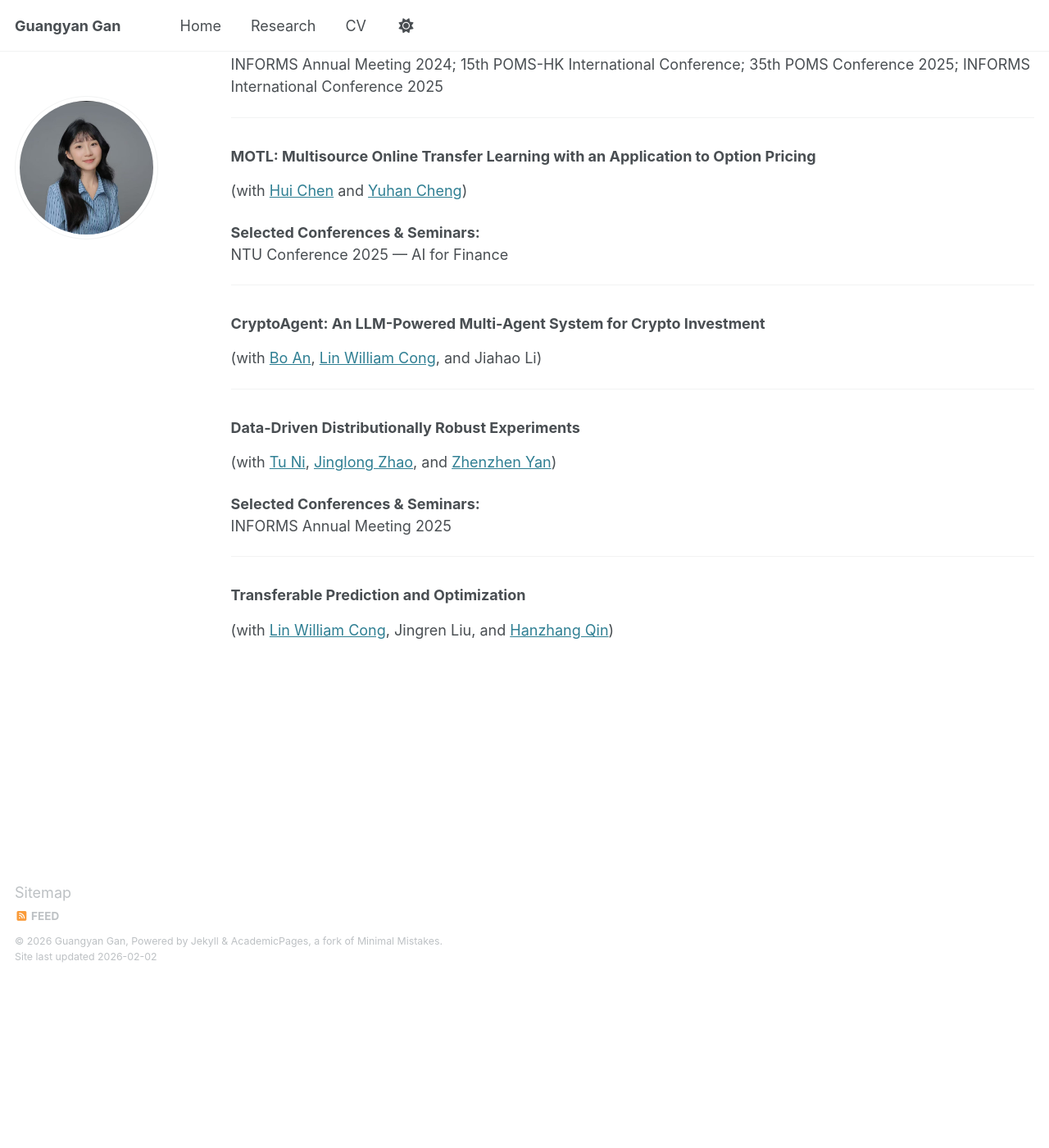
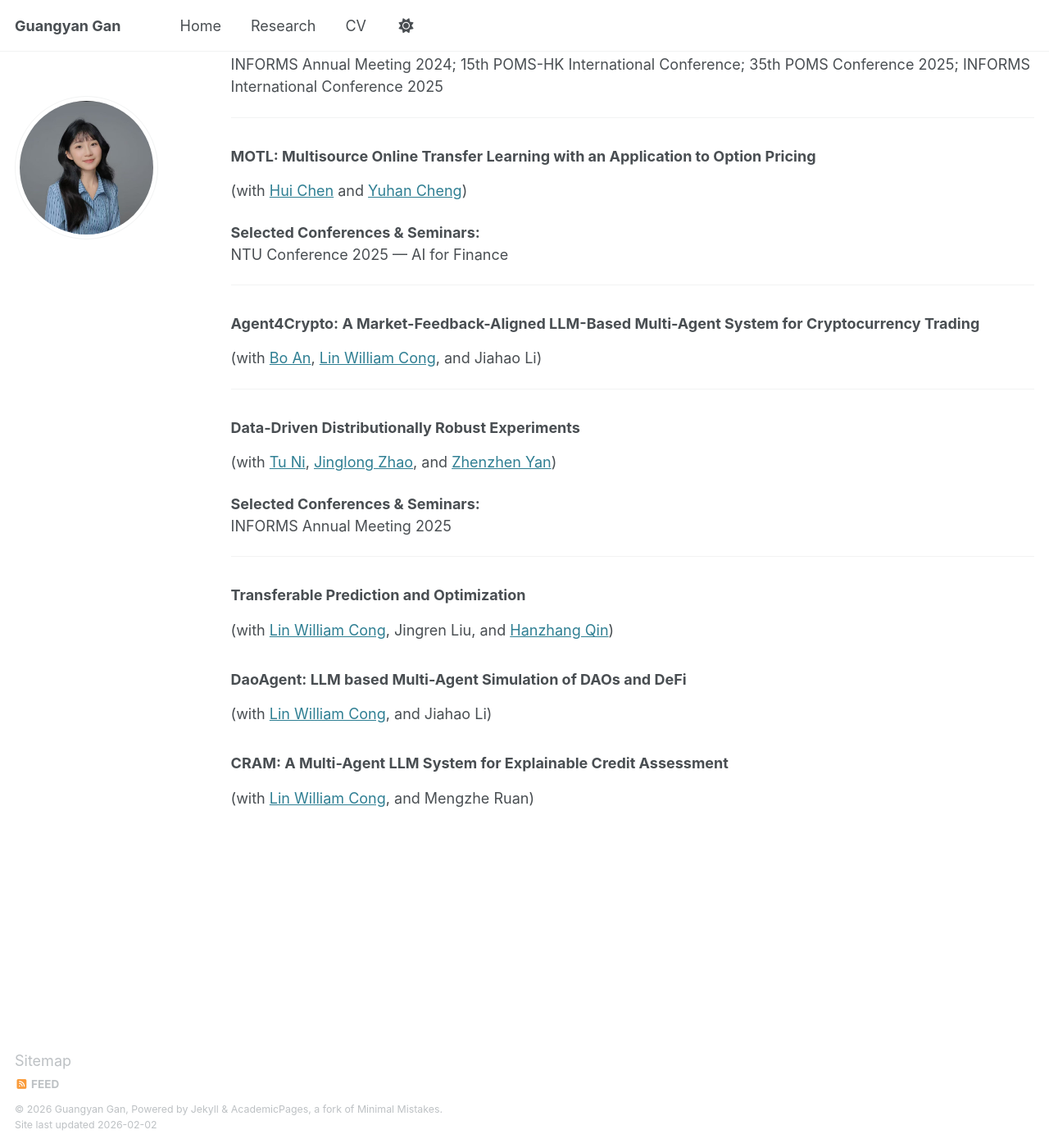
Before and after one commit to GuangyanGan/GuangyanGan.github.io, a Jekyll site: the page built from _pages/Research.md, in a window 1280 px wide and 1400 px high, scrolled down 423 px. Shown: the whole window at 82% size. Built offline with Jekyll 4.4.1, drawn with Linux system fonts in a browser that asks for light colours; before the commit the page ends 1617 px from its top, so only the background shows below that.

Commit message:
Update Research.md

```diff
--- a/_pages/Research.md
+++ b/_pages/Research.md
@@ -36,7 +36,7 @@ NTU Conference 2025 — AI for Finance
 
 ---
 
-### CryptoAgent: An LLM-Powered Multi-Agent System for Crypto Investment
+### Agent4Crypto: A Market-Feedback-Aligned LLM-Based Multi-Agent System for Cryptocurrency Trading
 (with [Bo An](https://dr.ntu.edu.sg/entities/person/Bo-An),
 [Lin William Cong](https://www.linwilliamcong.com),
 and Jiahao Li)
@@ -56,3 +56,14 @@ INFORMS Annual Meeting 2025
 ### Transferable Prediction and Optimization
 (with [Lin William Cong](https://www.linwilliamcong.com), Jingren Liu,
 and [Hanzhang Qin](https://hanzhangqin.com))
+
+
+### DaoAgent: LLM based Multi-Agent  Simulation of  DAOs and DeFi
+(with
+[Lin William Cong](https://www.linwilliamcong.com),
+and Jiahao Li)
+
+### CRAM: A Multi-Agent LLM System for Explainable Credit Assessment
+(with
+[Lin William Cong](https://www.linwilliamcong.com),
+and Mengzhe Ruan)
```
